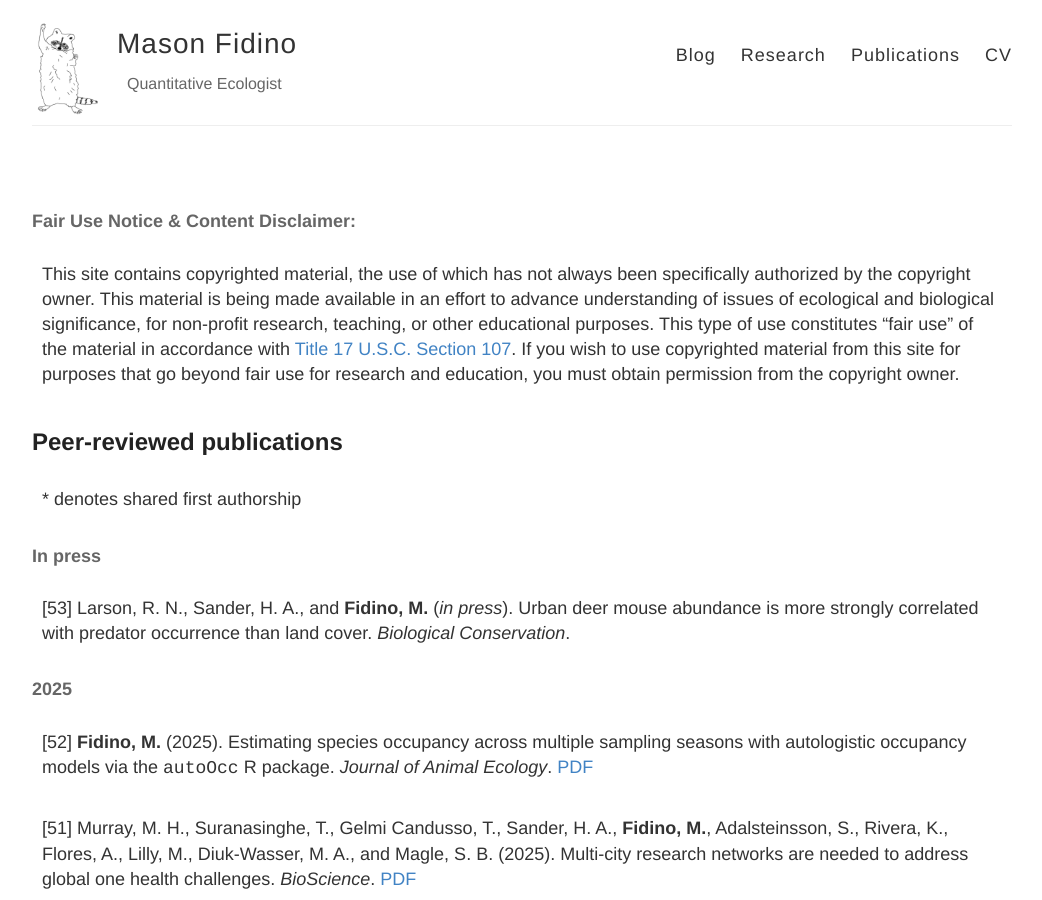
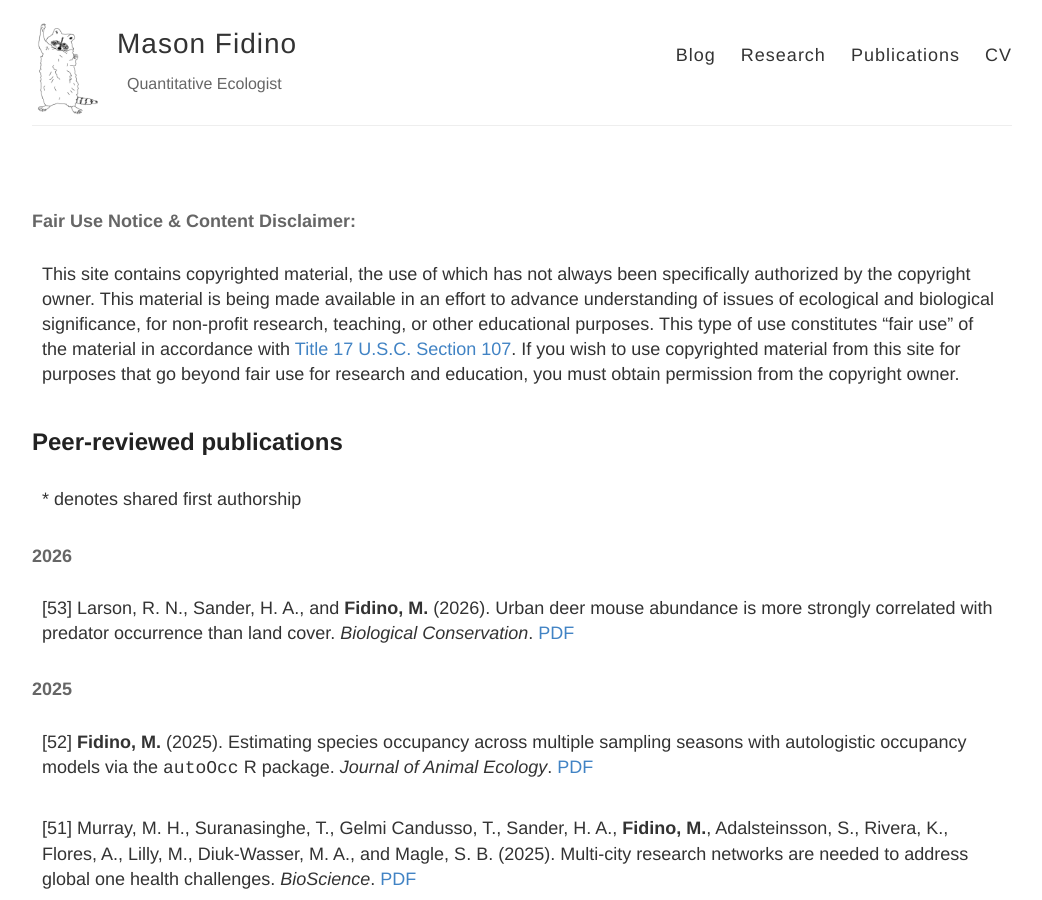
Before and after one commit to mfidino/mfidino.github.io, a Jekyll site: the page built from publications.md, in a window 1280 px wide and 900 px high. Shown: the whole window, without its empty margins (118-1160 px from the left). Built offline with Jekyll 4.4.1, drawn with Linux system fonts in a browser that asks for light colours.

Commit message:
updated cv

```diff
--- a/publications.md
+++ b/publications.md
@@ -14,11 +14,11 @@ This site contains copyrighted material, the use of which has not always been sp
 
 <sup>\*</sup> denotes shared first authorship
 
-#### In press
+#### 2026
 
-[53] Larson, R. N., Sander, H. A., and **Fidino, M.** (*in press*). Urban deer mouse
+[53] Larson, R. N., Sander, H. A., and **Fidino, M.** (2026). Urban deer mouse
 abundance is more strongly correlated with predator occurrence than land cover.
-*Biological Conservation*.
+*Biological Conservation*. [PDF](../public/Larson_2026.pdf)
 
 
 
```
Also changed, not shown: 2 other files.
